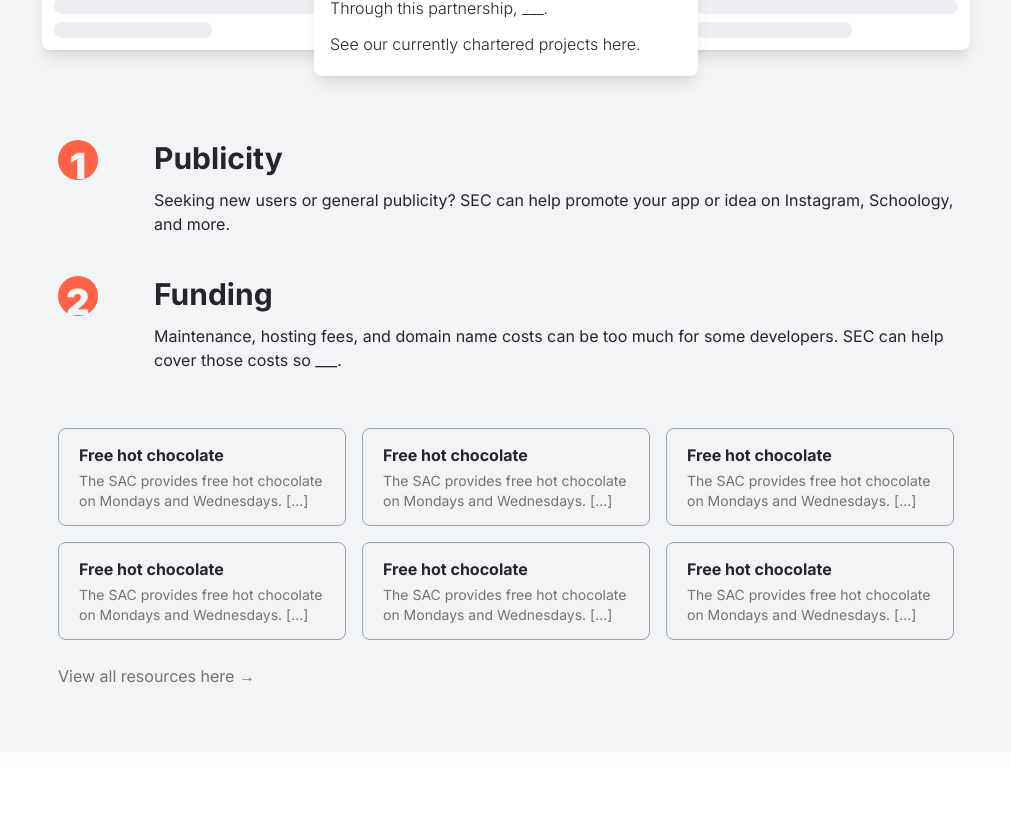
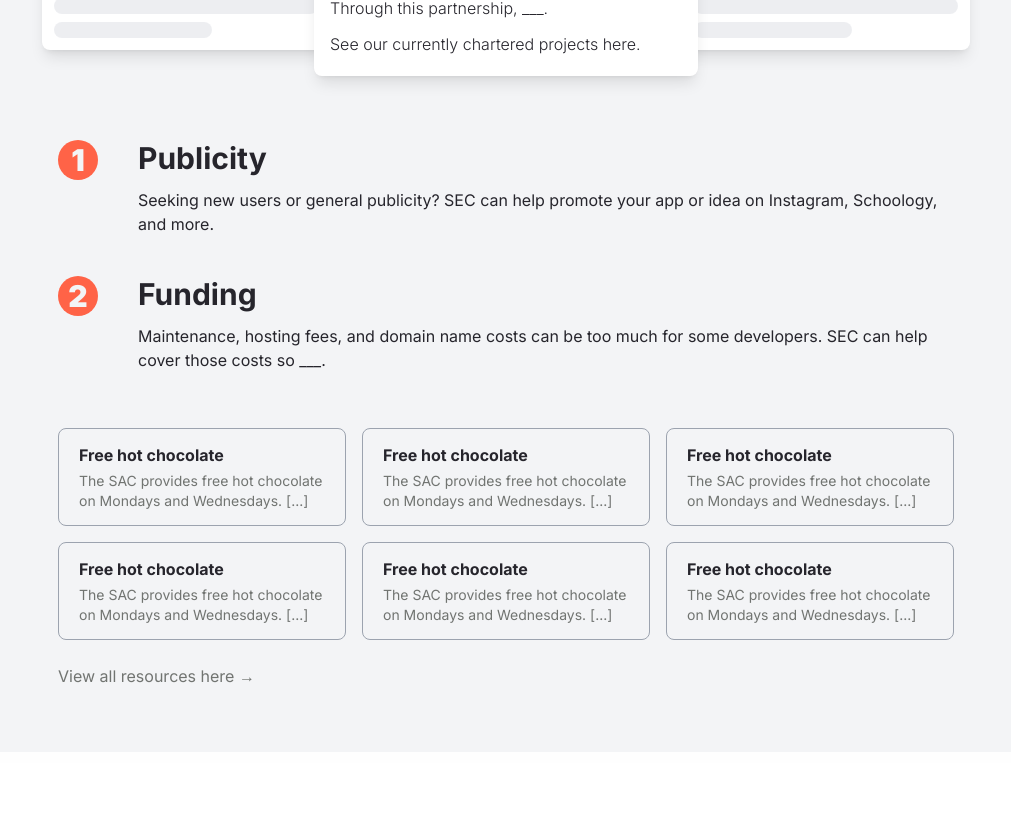
Before and after one commit to gunnsec/gunn-launchpad, a Next.js app: page /tech in a window 1280 px wide. Shown: the part 732-1551 px from the top of the page, without its empty margins (134-1145 px from the left). Built offline with nearby package versions, Linux system fonts and the light colour scheme.

Commit message:
Make benefit bullets look better

```diff
--- a/components/Benefit.tsx
+++ b/components/Benefit.tsx
@@ -3,9 +3,9 @@ import {ReactNode} from 'react';
 
 export function Benefit(props: {children: ReactNode, name: string, index: number}) {
     return (
-        <div className="relative flex flex-col gap-3 pl-20 sm:pl-24">
-            <div className="absolute left-0 flex items-start justify-center w-10 h-10 bg-grapefruit rounded-full">
-                <span className="absolute -bottom-1.5 text-4xl font-black text-gray-100 dark:text-dark">{props.index}</span>
+        <div className="relative flex flex-col gap-3 pl-16 sm:pl-20">
+            <div className="absolute left-0 flex items-center justify-center w-10 h-10 bg-grapefruit rounded-full text-3xl font-black text-gray-100 dark:text-dark">
+                {props.index}
             </div>
 
             <h3 className="text-3xl font-bold">{props.name}</h3>
--- a/components/Resource.tsx
+++ b/components/Resource.tsx
@@ -4,7 +4,7 @@ import {ReactNode} from 'react';
 export default function Resource(props: {name: string, children: ReactNode, href?: string}) {
     return (
         // TODO: rendering an `<a>` for all resources, even if they are not external links, is a bit hacky
-        <a href={props.href} target="_blank" rel="noopener noreferrer" className="basis-96">
+        <a href={props.href} target="_blank" rel="noopener noreferrer" className="basis-96 flex-grow">
             <div className="px-5 py-3.5 rounded-lg border border-gray-400 hover:border-gray-600 transition-[border] duration-200 h-full">
                 <h5 className="font-bold mb-1">{props.name}</h5>
                 <p className="text-secondary dark:text-secondary-dark text-sm">{props.children}</p>
--- a/pages/index.tsx
+++ b/pages/index.tsx
@@ -12,7 +12,7 @@ export default function Home() {
                 <meta name="description" content="___." />
             </Head>
 
-            <section className="text-center">
+            <section className="container text-center">
                 <h1 className="text-7xl font-bold mb-6 text-center">Gunn Launchpad</h1>
                 <p>___.</p>
             </section>
```
